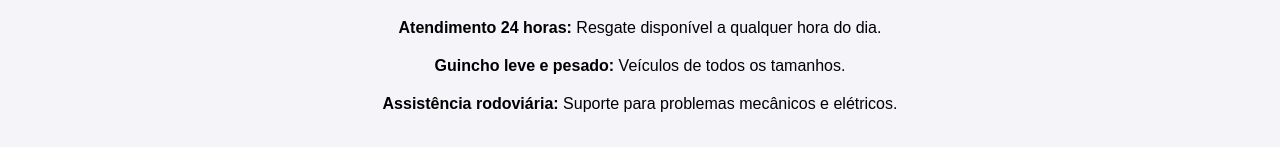
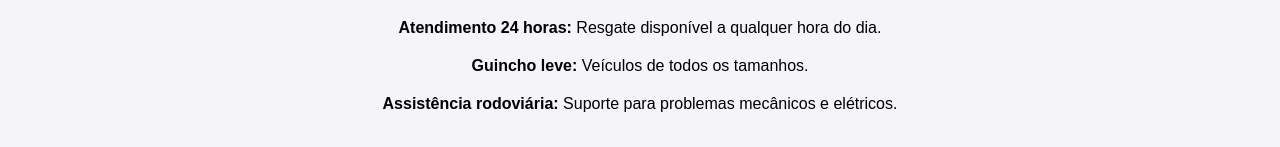
Before and after one commit to annaalmeida2003/guinchosbrasil, a plain HTML site: page index.html in a window 1280 px wide. Shown: the part 1106-1253 px from the top of the page. Drawn offline with nearby package versions, Linux system fonts and the light colour scheme.

Commit message:
Update index.html

```diff
--- a/index.html
+++ b/index.html
@@ -189,7 +189,7 @@
             <p><strong>Atendimento 24 horas:</strong> Resgate disponível a qualquer hora do dia.</p>
         </div>
         <div class="service-item" data-aos="zoom-in">
-            <p><strong>Guincho leve e pesado:</strong> Veículos de todos os tamanhos.</p>
+            <p><strong>Guincho leve:</strong> Veículos de todos os tamanhos.</p>
         </div>
         <div class="service-item" data-aos="zoom-in">
             <p><strong>Assistência rodoviária:</strong> Suporte para problemas mecânicos e elétricos.</p>
```
